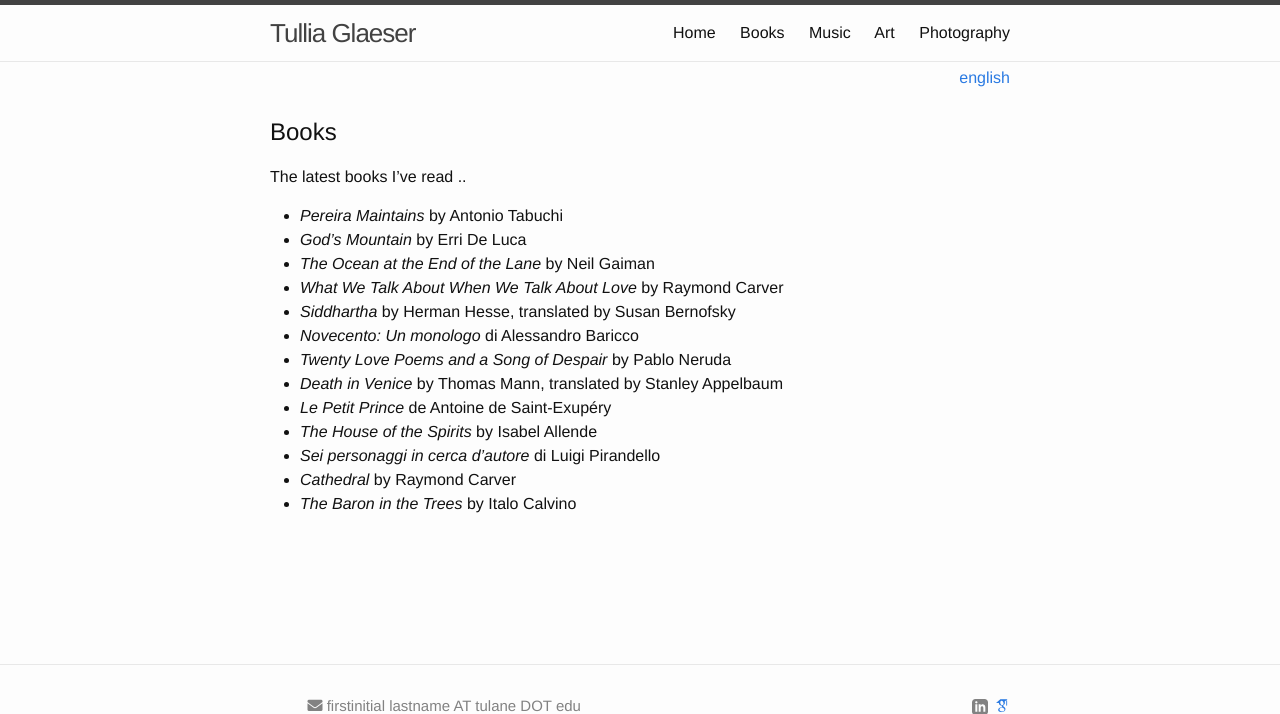
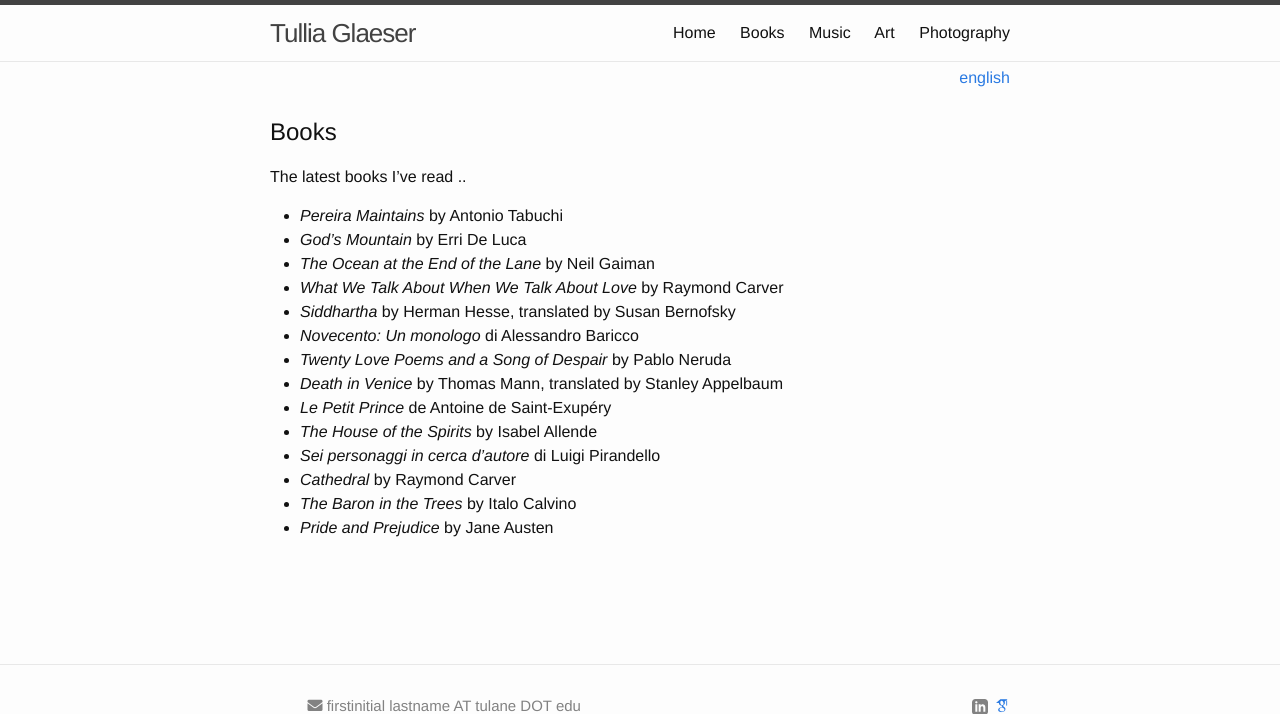
Before and after one commit to tamglaeser/tamglaeser.github.io, a Jekyll site: the page built from books.md, in a window 1280 px wide, cut to the strip 0-714 px from the top of the page. Built offline with Jekyll 4.4.1, drawn with Linux system fonts in a browser that asks for light colours; nearby versions of some CDN libraries; some web fonts are replaced.

Commit message:
added pride and prejudice

```diff
--- a/books.md
+++ b/books.md
@@ -23,3 +23,4 @@ The latest books I've read ..
 - _Sei personaggi in cerca d'autore_ di Luigi Pirandello
 - _Cathedral_ by Raymond Carver
 - _The Baron in the Trees_ by Italo Calvino
+- _Pride and Prejudice_ by Jane Austen
```
